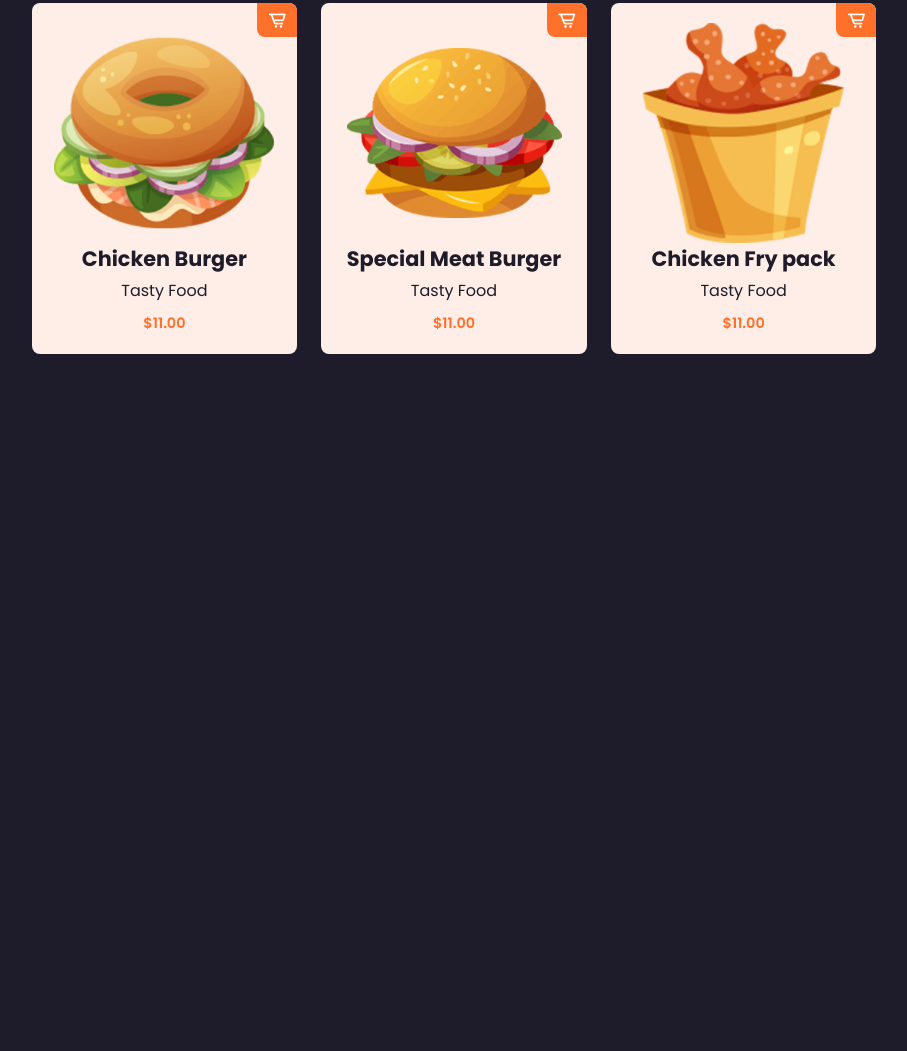
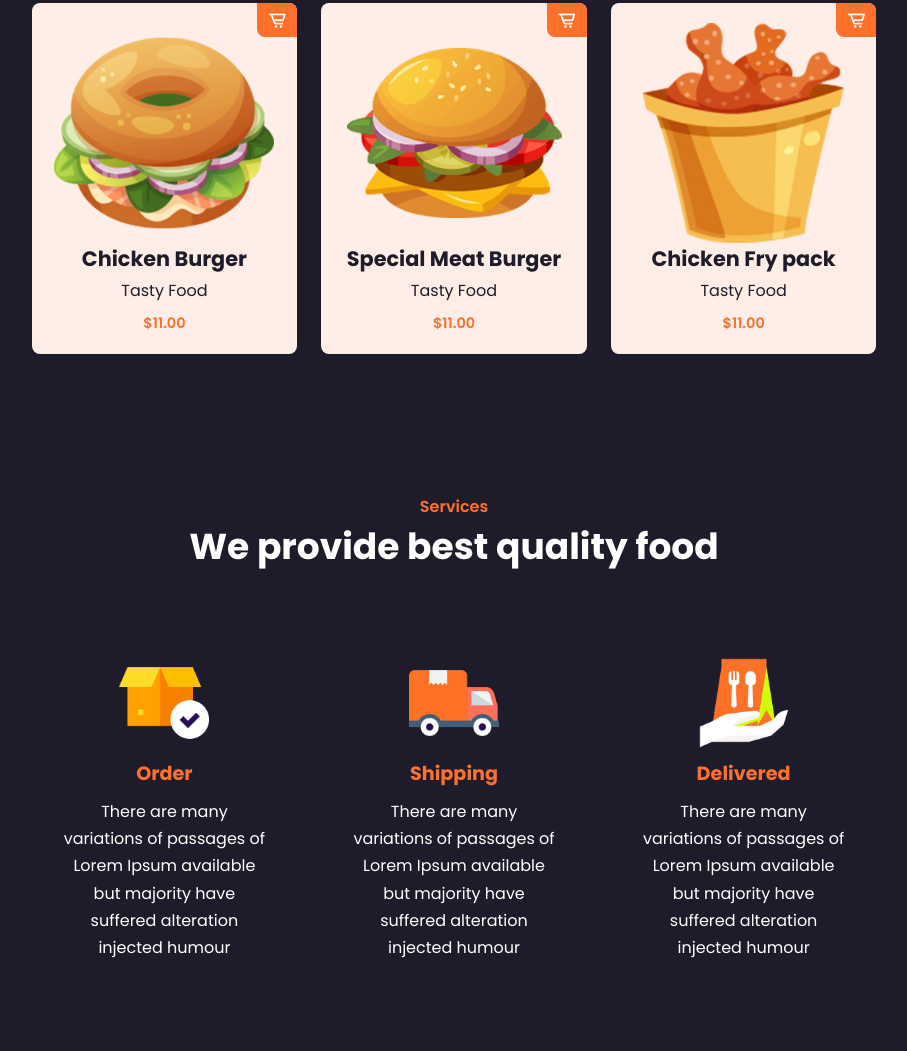
Before and after one commit to Jonaxx8/Le-Resturica, a plain HTML site: page index.html in a window 1280 px wide. Shown: the part 1459-2510 px from the top of the page, without its empty margins (186-1093 px from the left). Before the commit the page ends 1883 px from the top, so only its background shows below. Drawn offline with nearby package versions, Linux system fonts and the light colour scheme.

Commit message:
completed-services-section

```diff
--- a/css/style.css
+++ b/css/style.css
@@ -178,3 +178,24 @@ section{
     padding: 7px 10px;
     border-radius: 0 0.5rem 0 0.5rem;
 }
+.service-container{
+    display: grid;
+    grid-template-columns: repeat(auto-fit, minmax(240px, auto));
+    grid-gap: 1.5rem;
+    margin-top: 4rem;
+}
+.s-box{
+    text-align: center;
+    padding: 20px 30px;
+}
+.s-box img{
+    width: 90px;
+}
+.s-box h3{
+    margin: 4px 0 10px;
+    color: var(--main-color);
+    font-size: 1.2rem;
+}
+.s-box p{
+    line-height: 1.7;
+}
--- a/index.html
+++ b/index.html
@@ -17,7 +17,7 @@
 </head>
 <body>
     <header>
-        <a href="#" class="logo">Foods</a>
+        <a href="#" class="logo">Le~Resturica</a>
         <div class="bx bx-menu" id="menu-icon"></div>
         <ul class="navbar">
             <li><a href="#home">Home</a></li>
@@ -30,7 +30,7 @@
     <!-- home section -->
     <section class="home" id="home">
         <div class="home-start">
-            <h1>Full Website</h1>
+            <h1>Italian Food</h1>
             <h2>Food The <br> Most Precious Things</h2>
             <a href="#" class="btn">Today's Menu</a>
         </div>
@@ -89,5 +89,33 @@
             </div>
         </div>
     </section>
+
+    <!-- services section -->
+    <section class="services" id="services">
+        <div class="heading">
+            <span>Services</span>
+            <h2>We provide best quality food</h2>
+        </div>
+
+        <div class="service-container">
+            <div class="s-box">
+                <img src="img/s1.png" alt="">
+                <h3>Order</h3>
+                <p>There are many variations of passages of Lorem Ipsum available but majority have suffered alteration injected humour</p>
+            </div>
+
+            <div class="s-box">
+                <img src="img/s2.png" alt="">
+                <h3>Shipping</h3>
+                <p>There are many variations of passages of Lorem Ipsum available but majority have suffered alteration injected humour</p>
+            </div>
+
+            <div class="s-box">
+                <img src="img/s3.png" alt="">
+                <h3>Delivered</h3>
+                <p>There are many variations of passages of Lorem Ipsum available but majority have suffered alteration injected humour</p>
+            </div>
+        </div>
+    </section>
 </body>
 </html>
```
